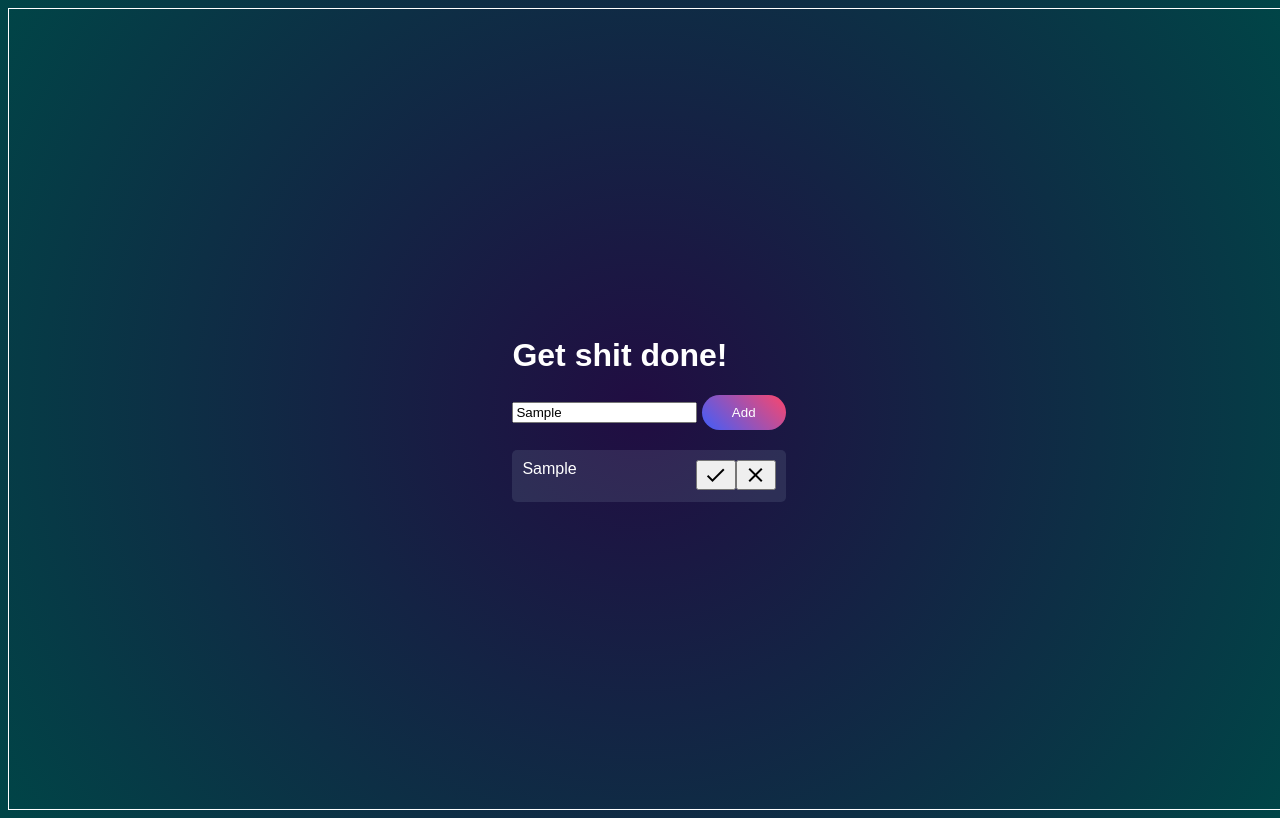
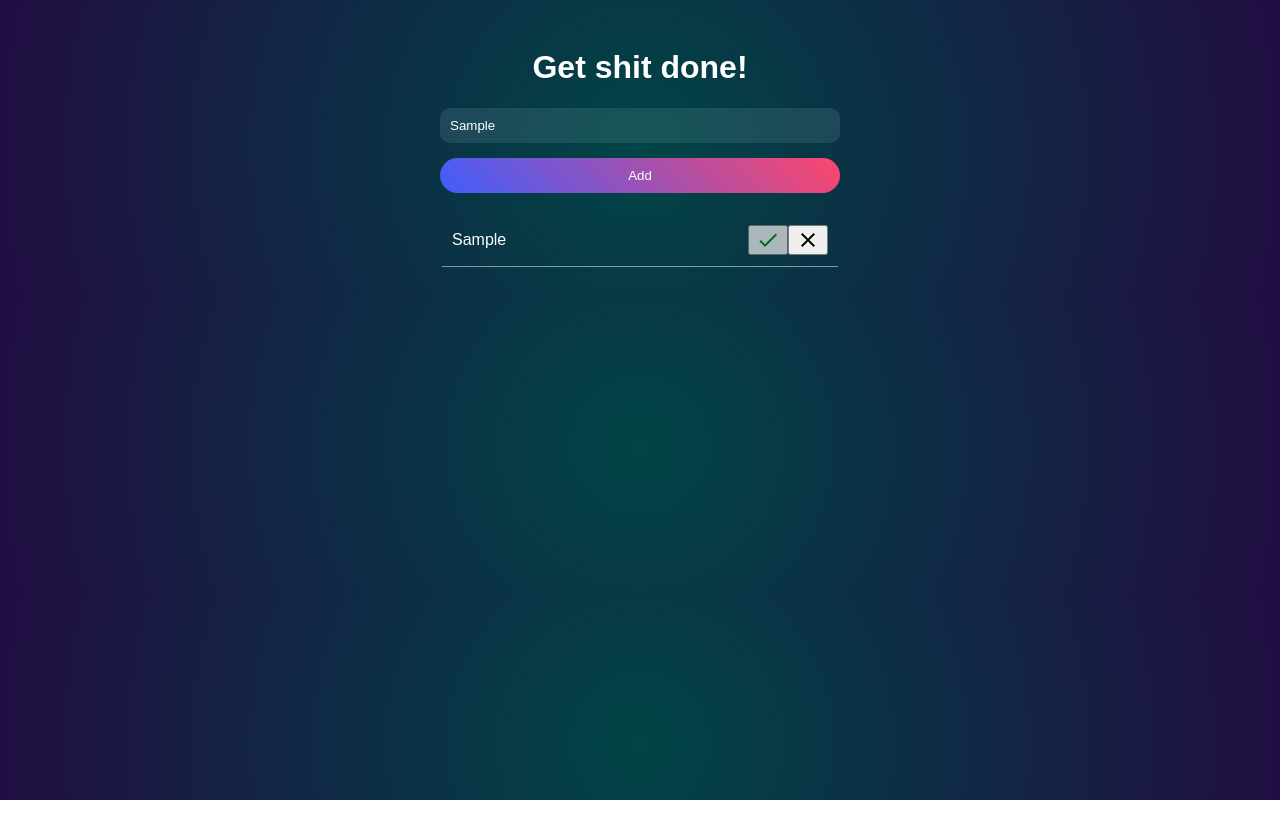
Before and after one commit to bexter628/todolist, a plain HTML site: page index.html in a window 1280 px wide. Both pictures are taken after typing "Sample" into the empty fields and a click on the button "Add". Drawn offline with Linux system fonts and the light colour scheme.

Commit message:
updated styling

```diff
--- a/style.css
+++ b/style.css
@@ -1,46 +1,76 @@
 body {
-    height: 100vh;
-    width: 100vw;
+    /* height: 100vh;
+    width: 100vw; */
     display: flex;
     justify-content: center;
     align-items: center;
     font-family: Arial, Helvetica, sans-serif;
     color: #ffffff;
   /*   background: rgb(0,69,71); */
-    background: radial-gradient(circle, rgba(33,13,66,1) 0%, rgba(0,69,71,1) 100%);
-    border: 1px solid white;
+    background: radial-gradient(circle, rgba(0,69,71,1) 0%, rgba(33,13,66,1) 100%);
+    overflow-y: scroll;
   }
 
   #todoList {
+    text-align: center;
     padding: 10px;
     margin: 10px;
-  /*   display: block;
-    margin: 0 auto;
-    width: 360px; */
+    display: flex;
+    flex-direction: column;
+
+  }
+
+  .btnContainer {
+    margin-left: 10px;
+    display: flex;
   }
 
   li {
-    background-color: rgba(210, 238, 255, 0.1);
-    border-bottom: 1px solid rgba(255, 255, 255, 0);
+    /* background-color: rgba(210, 238, 255, 0.1); */
+    border-bottom: 1px solid rgba(255, 255, 255, .5);
     padding: 10px;
+    margin: 2px;
+    /* text-align: left; */
     display: flex;
     justify-content: space-between;
-    align-content: middle;
-    border-radius: 5px;
+    align-items: center;
   }
   #list {
     margin-top: 20px;
   }
+  #input {
+    padding: 10px;
+    border-radius: 10px;
+    margin-bottom: 15px;
+    border: none;
+    background-color: rgba(210, 238, 255, 0.1);
+    color: #ffffff
 
- .complete {
+  }
+
+ .complete:not(.btnContainer) {
     text-decoration: line-through;
     color: grey;
   }
 
-  /* .btnContainer {
-
-
-  } */
+  .removeBtn {
+    color: rgba(252,70,107,1);
+    opacity: .7;
+    cursor: pointer;
+    text-decoration: none;
+  }
+  .removeBtn:hover {
+    opacity: 1;
+  }
+  .completeBtn {
+    color: green;
+    opacity: .7;
+    cursor: pointer;
+    text-decoration: none;
+  }
+  .completeBtn:hover {
+    opacity: 1;
+  }
   .addBtn {
     background: linear-gradient(45deg, rgba(63,94,251,1) 0%, rgba(252,70,107,1) 100%);
     border-radius: 30px;
@@ -48,8 +78,10 @@ body {
     color: white;
     padding: 10px 30px;
     cursor: pointer;
+    min-width: 400px;
+    margin: auto;
   }
   .addBtn:hover {
-    background: linear-gradient(135deg, rgba(63,94,251,1) 0%, rgba(252,70,107,1) 100%);
+    background: linear-gradient(150deg, rgba(63,94,251,1) 0%, rgba(252,70,107,1) 100%);
 
   }
```
